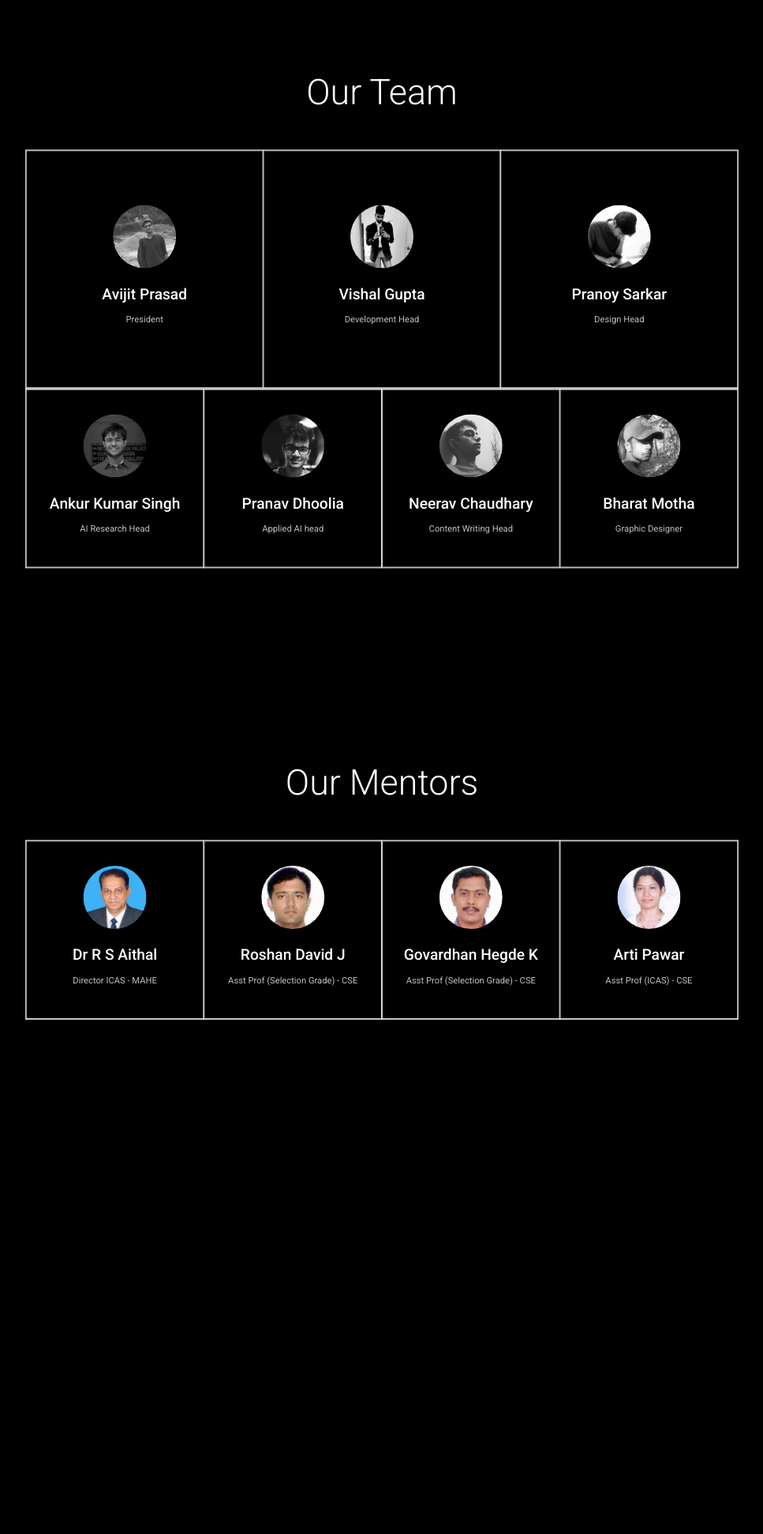
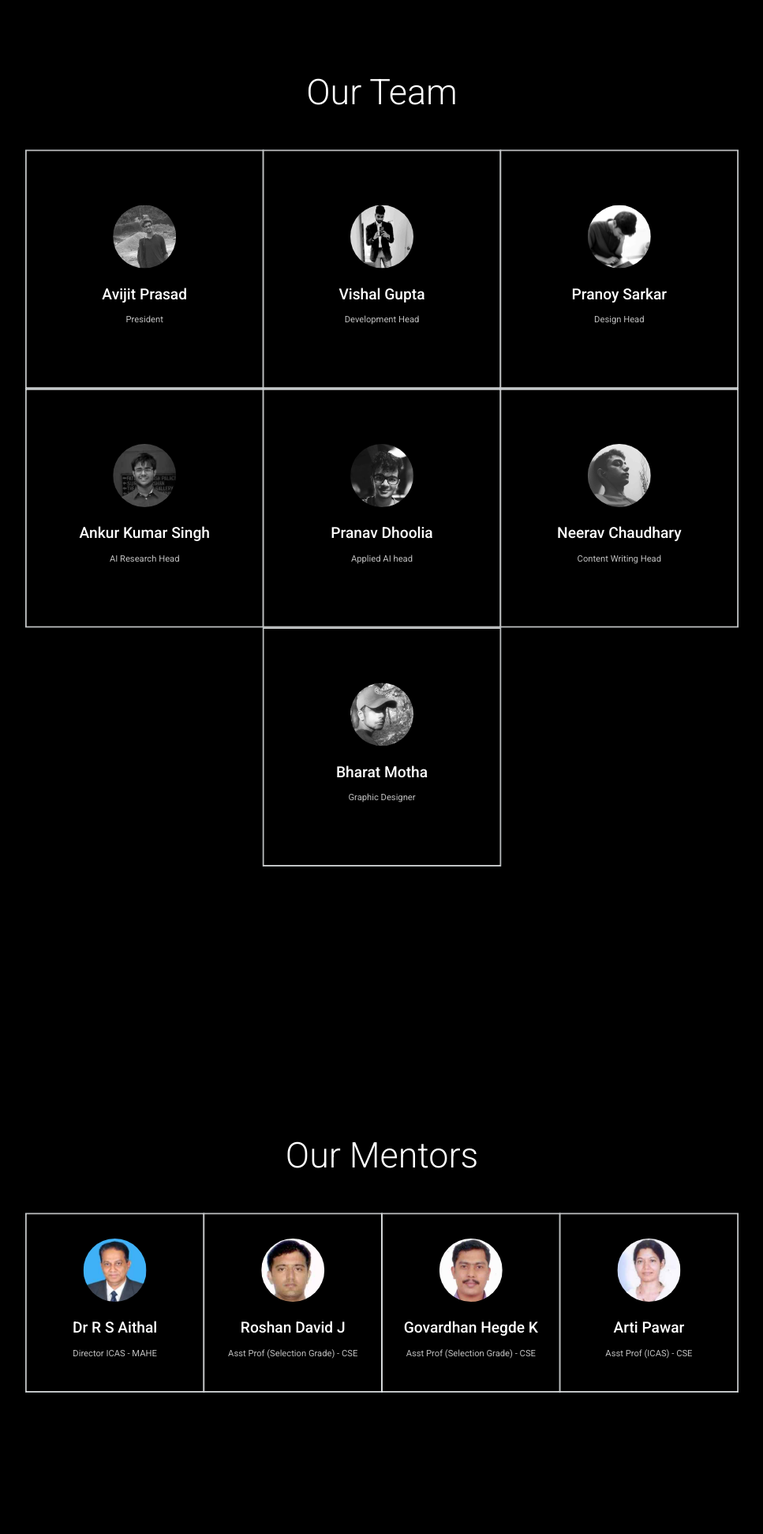
Before and after one commit to avijits01/EnigmaWeb, a PHP site: page /pages/team.html in a window 1280 px wide. Shown: the part 80-2022 px from the top of the page at 79% size, without its empty margins (156-1123 px from the left). Before the commit the page ends 1371 px from the top, so only its background shows below. Run offline with PHP 8.4, Linux system fonts and the light colour scheme; some libraries are stand-ins or nearby versions.

Commit message:
Fixed Messed Up Team Layout

```diff
--- a/public/css/teamCircle.css
+++ b/public/css/teamCircle.css
@@ -18,7 +18,9 @@
             flex-direction: row;
     -ms-flex-wrap: wrap;
         flex-wrap: wrap;
-    background: #FFF;
+    /* background: #FFF; */
+    background: #fff0;
+    justify-content: center;
     border: 1px solid #000;
 }
 
--- a/public/pages/team.html
+++ b/public/pages/team.html
@@ -149,7 +149,7 @@
       </div>
     </div>
 
-<div class="at-grid" data-column="4">
+    <div class="at-grid" data-column="3">
       <div class="at-column">
         <div class="at-user">
           <div class="at-user__avatar"><img class="grayscaled" src="../images/Ankur.jpg" /></div>
@@ -246,6 +246,9 @@
           </ul>
         </div>
       </div>
+    </div>
+
+    <div class="at-grid" data-column="3">
       <div class="at-column">
         <div class="at-user">
           <div class="at-user__avatar"><img class="grayscaled" src="../images/bharat.jpeg" />
```
Lines whose indentation alone changed are shown as unchanged.
